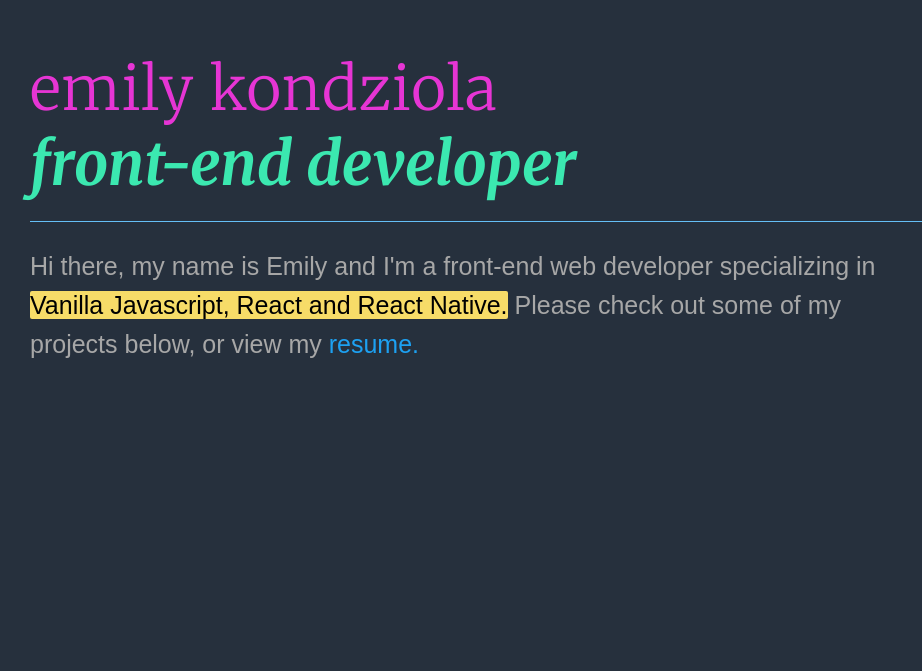
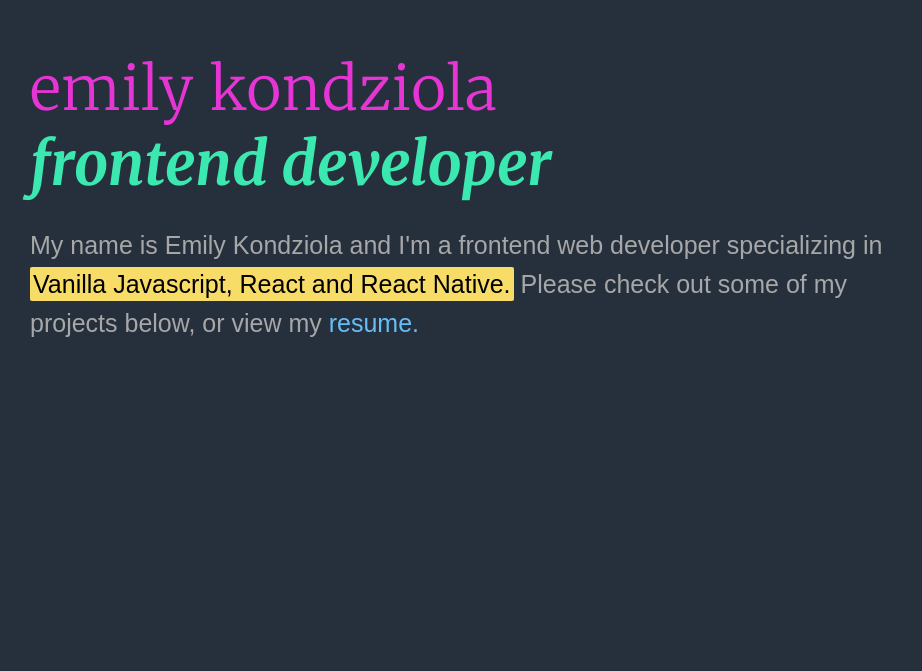
Before and after one commit to emilygracekz/Website-refactor, a Next.js app: page / in a window 1280 px wide. Shown: the part 129-800 px from the top of the page, without its empty margins (0-922 px from the left). Built offline with nearby package versions, Linux system fonts and the light colour scheme.

Commit message:
removing lines

```diff
--- a/components/parts.js
+++ b/components/parts.js
@@ -110,7 +110,9 @@
           </div>
         </div>
         <div className="stack">
-          <img src="images/logos.png" className="stackImage"></img><img src='images/react.png' className='react'></img>
+          <img src="images/logos.png" className="stackImage"></img>
+          <img src='images/react.png' className='react'></img>
+
         </div>
       </div>
       </div>
@@ -152,6 +154,8 @@
     width: 53px;
     padding-left: 6px;
   }
+
+
 
   .repo {
       float: right;
--- a/pages/index.js
+++ b/pages/index.js
@@ -23,9 +23,9 @@
       <main>
         <section className="bg">
           <h1>emily kondziola</h1>
-          <h2>front-end developer</h2>
+          <h2>frontend developer</h2>
           <p>
-            Hi there, my name is Emily and I'm a front-end web developer
+            My name is Emily Kondziola and I'm a frontend web developer
             specializing in{" "}
             <mark>Vanilla Javascript, React and React Native.</mark> Please
             check out some of my projects below, or view my {""}
@@ -33,6 +33,7 @@
               resume.
             </a>
           </p>
+
         </section>
         <section className="projects">
           <h2>what i've been spending my time on</h2>
@@ -96,14 +97,10 @@
           text-align: left;
         }
 
-        .bg h2 {
-          border-bottom: 1px solid var(--lightBlue);
-          padding-bottom: 20px;
-        }
-
         mark {
           background-color: var(--yellow);
           border-radius: 2px;
+          padding: 3px;
         }
 
         p {
@@ -116,7 +113,7 @@
         a {
           font-size: 20px;
           line-height: 1.55;
-          color: var(--blue);
+          color: var(--lightBlue);
           text-decoration: none;
         }
 
@@ -146,13 +143,11 @@
 
         .projects h2 {
           font-size: 30px;
-          border-bottom: 1px solid var(--lightBlue);
           padding-bottom: 20px;
         }
 
         footer {
           width: 100%;
-          border-top: 1px solid var(--lightBlue);
           display: flex;
           justify-content: center;
           align-items: center;
```
